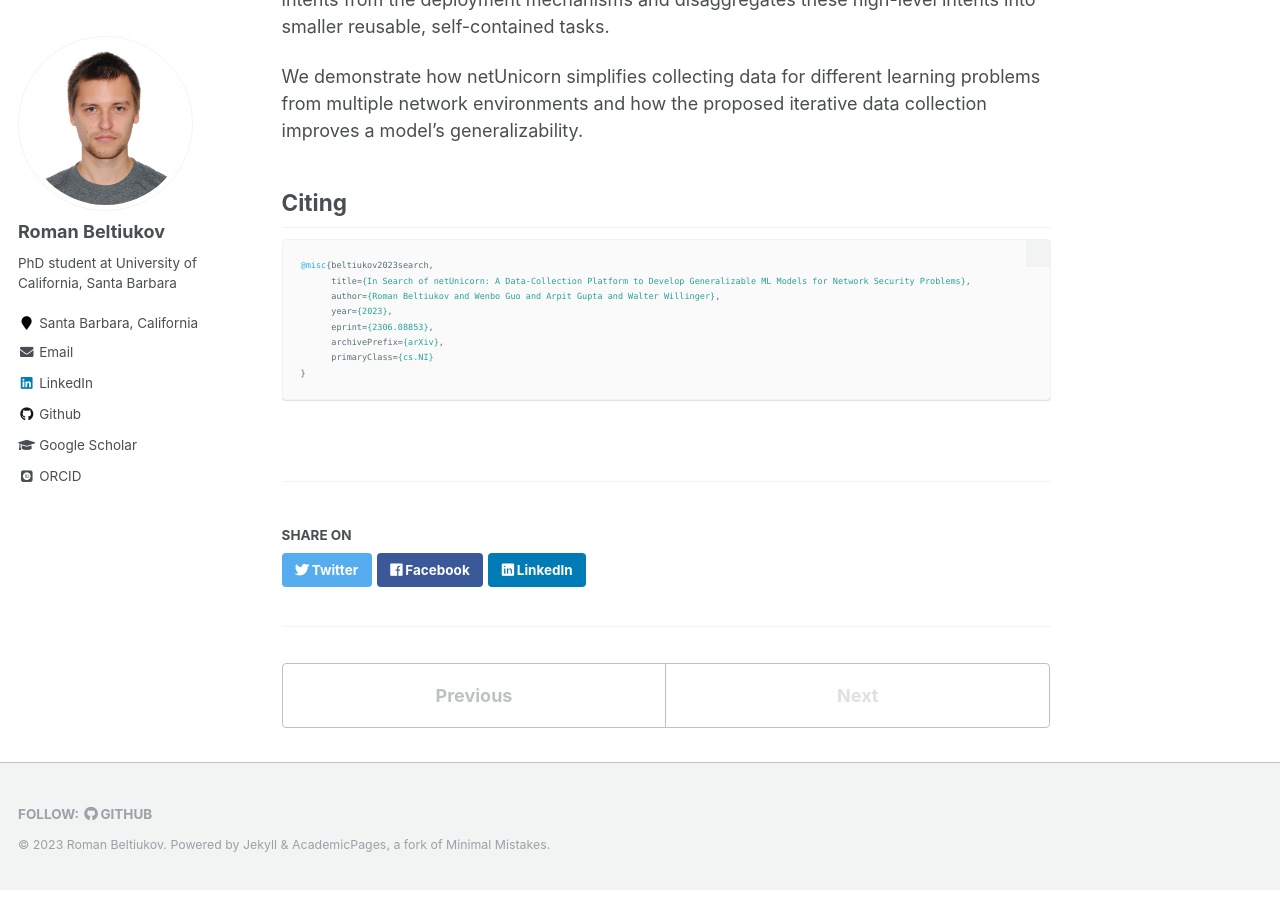
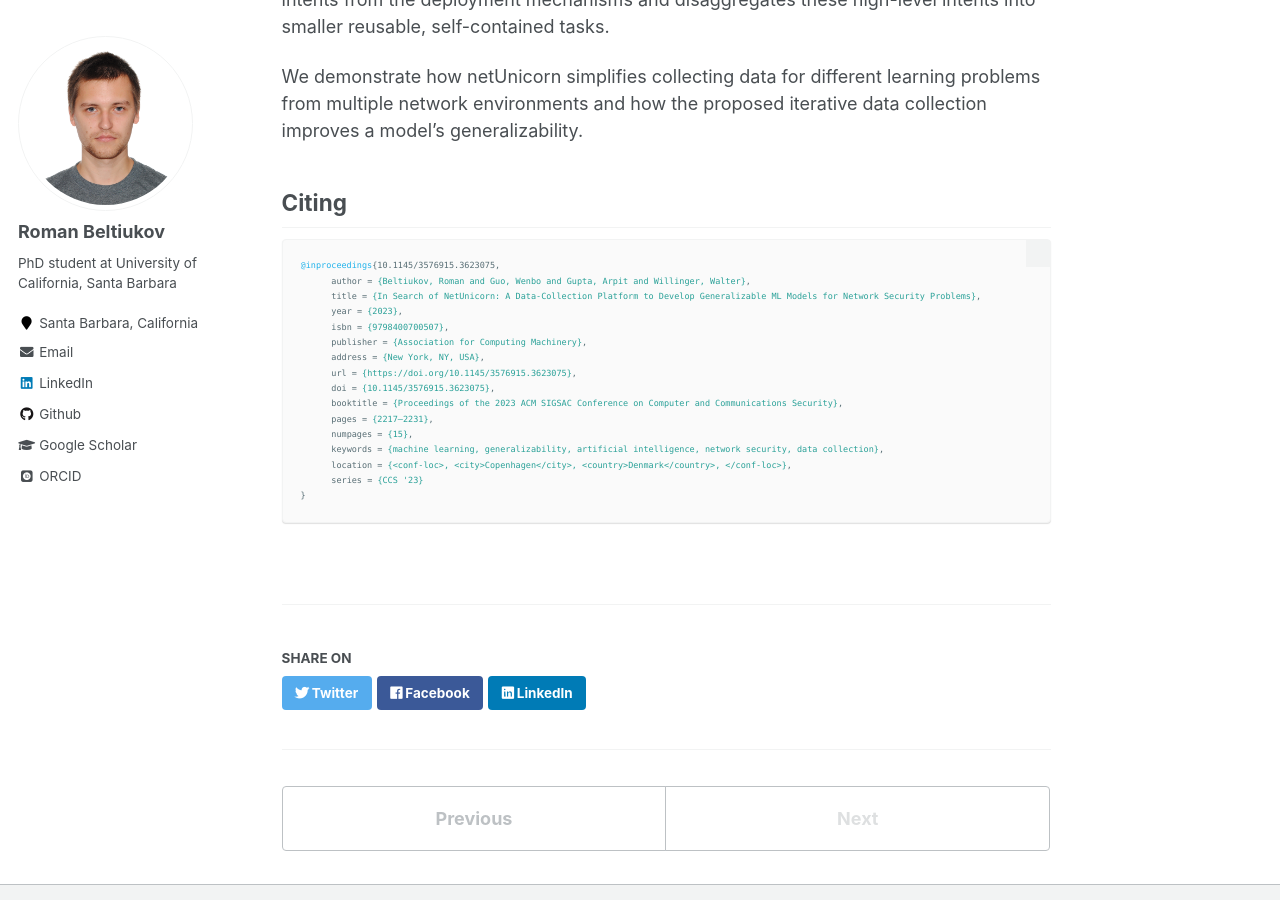
Before and after one commit to maybe-hello-world/maybe-hello-world.github.io, a Jekyll site: the page built from _publications/netunicorn.md, in a window 1280 px wide and 900 px high, scrolled down 980 px. Built offline with Jekyll 4.4.1, drawn with Linux system fonts in a browser that asks for light colours; some web fonts are replaced; some of the changed text lies outside the part shown.

Commit message:
updaye netunicorn, add netfound

````diff
--- a/_publications/netunicorn.md
+++ b/_publications/netunicorn.md
@@ -7,7 +7,7 @@ date: 2023-11-26
 venue: 'Proceedings of the 2023 ACM SIGSAC Conference on Computer and Communications Security (CCS ’23)'
 projecturl: 'https://netunicorn.cs.ucsb.edu'
 authors: 'Roman Beltiukov, Wenbo Guo, Arpit Gupta, Walter Willinger'
-paperurl: 'https://arxiv.org/abs/2306.08853'
+paperurl: 'https://dl.acm.org/doi/10.1145/3576915.3623075'
 citation: 'Roman Beltiukov, Wenbo Guo, Arpit Gupta, and Walter Willinger. 2023. In Search of netUnicorn: A Data-Collection Platform to Develop Generalizable ML Models for Network Security Problems: https://netunicorn.cs.ucsb.edu. In Proceedings of the 2023 ACM SIGSAC Conference on Computer and Communications Security (CCS ’23), November 26–30, 2023, Copenhagen, Denmark. ACM, New York, NY, USA,  https://doi.org/10.1145/3576915.3623075'
 selected: true
 ---
@@ -20,12 +20,20 @@ We demonstrate how netUnicorn simplifies collecting data for different learning
 ## Citing
 
 ```bibtex
-@misc{beltiukov2023search,
-      title={In Search of netUnicorn: A Data-Collection Platform to Develop Generalizable ML Models for Network Security Problems},
-      author={Roman Beltiukov and Wenbo Guo and Arpit Gupta and Walter Willinger},
-      year={2023},
-      eprint={2306.08853},
-      archivePrefix={arXiv},
-      primaryClass={cs.NI}
+@inproceedings{10.1145/3576915.3623075,
+      author = {Beltiukov, Roman and Guo, Wenbo and Gupta, Arpit and Willinger, Walter},
+      title = {In Search of NetUnicorn: A Data-Collection Platform to Develop Generalizable ML Models for Network Security Problems},
+      year = {2023},
+      isbn = {9798400700507},
+      publisher = {Association for Computing Machinery},
+      address = {New York, NY, USA},
+      url = {https://doi.org/10.1145/3576915.3623075},
+      doi = {10.1145/3576915.3623075},
+      booktitle = {Proceedings of the 2023 ACM SIGSAC Conference on Computer and Communications Security},
+      pages = {2217–2231},
+      numpages = {15},
+      keywords = {machine learning, generalizability, artificial intelligence, network security, data collection},
+      location = {<conf-loc>, <city>Copenhagen</city>, <country>Denmark</country>, </conf-loc>},
+      series = {CCS '23}
 }
 ```
````
Also changed, not shown: _publications/netFound.md (added, +28 -0 lines).
